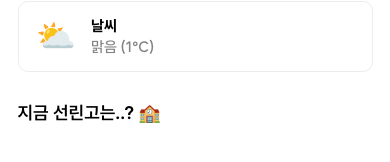
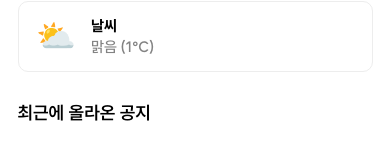
Before and after one commit to iamfiro/sunrin-life-app, a React Native app: screen /Home in a window 390 px wide. Shown: the part 618-780 px from the top of the page. Built offline with nearby package versions, Linux system fonts and the light colour scheme.

Commit message:
🎨 Update articleList title

```diff
--- a/components/home/articleList.tsx
+++ b/components/home/articleList.tsx
@@ -5,7 +5,7 @@ import { IDefaultScreenProps } from "../../types/screen";
 export default function HomearticleList({ navigation }: IDefaultScreenProps) {
     return (
         <View style={style.section}>
-            <Title size={4} color="#000" weight="300">지금 선린고는..? 🏫</Title>
+            <Title size={4} color="#000" weight="300">최근에 올라온 공지</Title>
         </View>
     )
 }
```
